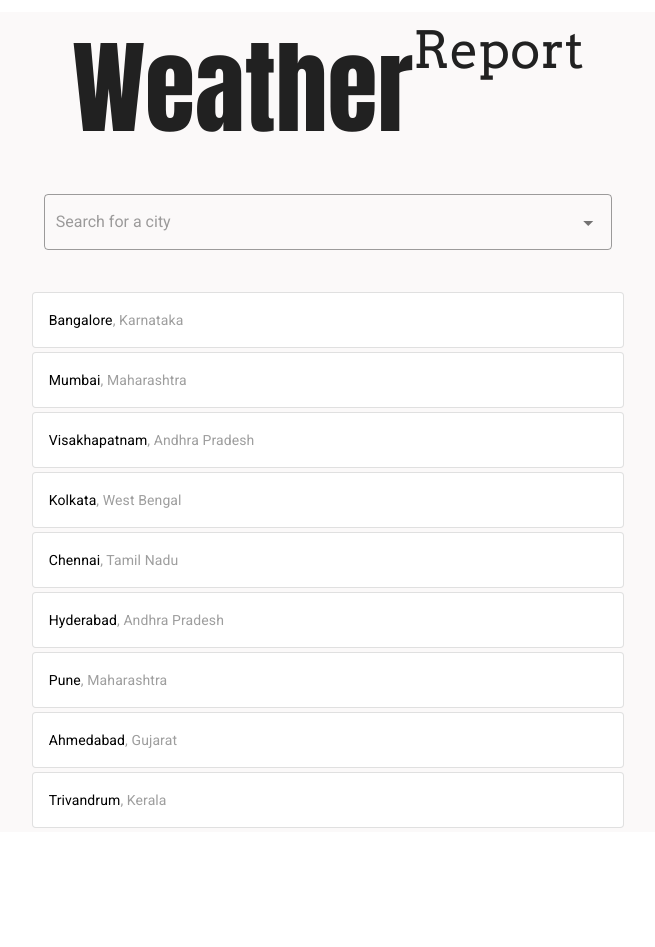
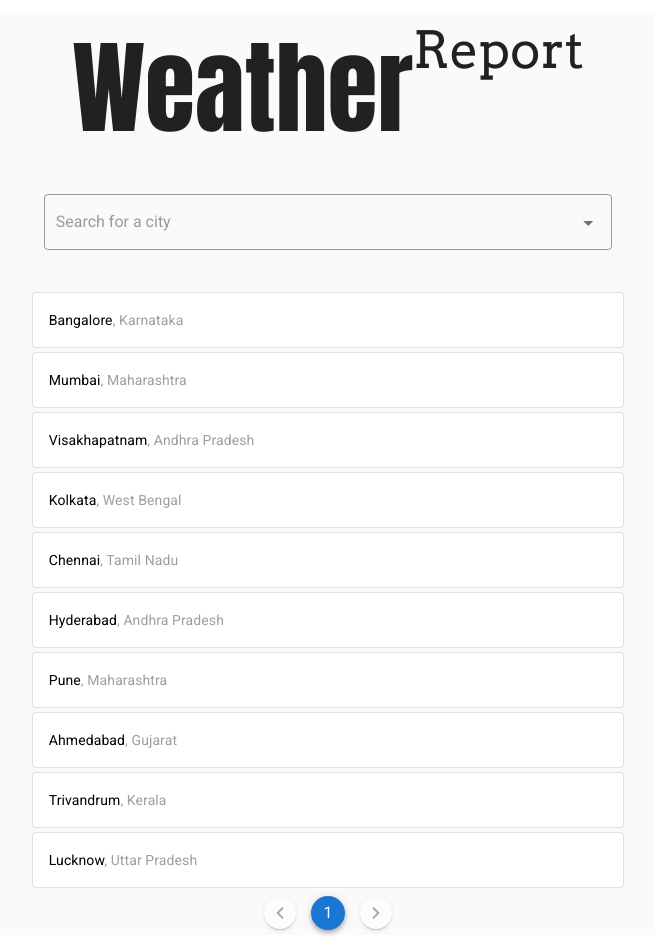
Before and after one commit to ramya4997/vue-weather-app, a Vue app: page / in a window 1280 px wide. Shown: the whole page, without its empty margins (312-967 px from the left). Before the commit the page ends 844 px from the top, so only its background shows below. Built offline with nearby package versions, Linux system fonts and the light colour scheme.

Commit message:
added pagination

```diff
--- a/src/pages/HomePage.vue
+++ b/src/pages/HomePage.vue
@@ -30,26 +30,43 @@
         </v-card>
       </v-col>
     </v-row>
+    <v-row justify="center">
+      <v-pagination
+        circle
+        :length="paginationLength"
+        v-model="page"
+      ></v-pagination>
+    </v-row>
   </v-container>
 </template>
 
 <script>
 import SearchInput from "../components/Homepage/SearchInput.vue";
-import { mapGetters } from "vuex";
+import { mapState, mapGetters, mapMutations } from "vuex";
 export default {
   components: {
     searchInput: SearchInput
   },
 
   computed: {
-    ...mapGetters("cityStore", ["initialCities"])
+    ...mapState("cityStore", ["currentPage"]),
+    ...mapGetters("cityStore", ["initialCities", "paginationLength"]),
+    page: {
+      get() {
+        return this.currentPage;
+      },
+      set(value) {
+        this.goToPage(value);
+      }
+    }
   },
 
   methods: {
     navigateToWeatherDetails(city) {
       this.$store.commit("cityStore/selectCity", city);
       this.$router.push(`/city/${city.state}/${city.name}`);
-    }
+    },
+    ...mapMutations("cityStore", ["goToPage"])
   }
 };
 </script>
--- a/src/store/cityStore.js
+++ b/src/store/cityStore.js
@@ -20,12 +20,20 @@ export default {
     ],
     searchResults: [],
     fetchingSearchResult: false,
-    searchError: null
+    searchError: null,
+    currentPage: 1
   }),
   getters: {
+    paginationLength(state) {
+      //number of pages with 10 cities per page
+      return Math.ceil(state.cities.length / 10);
+    },
     initialCities(state) {
       //shows only first 10 cities
-      return state.cities.slice(0, 9);
+      return state.cities.slice(
+        (state.currentPage - 1) * 10,
+        (state.currentPage - 1) * 10 + 10
+      );
     }
   },
   mutations: {
@@ -43,6 +51,10 @@ export default {
     },
     setError(state, error) {
       state.searchError = error;
+    },
+    goToPage(state, pageNumber) {
+      state.currentPage = pageNumber;
+      console.log(state.currentPage);
     }
   },
   actions: {
```
